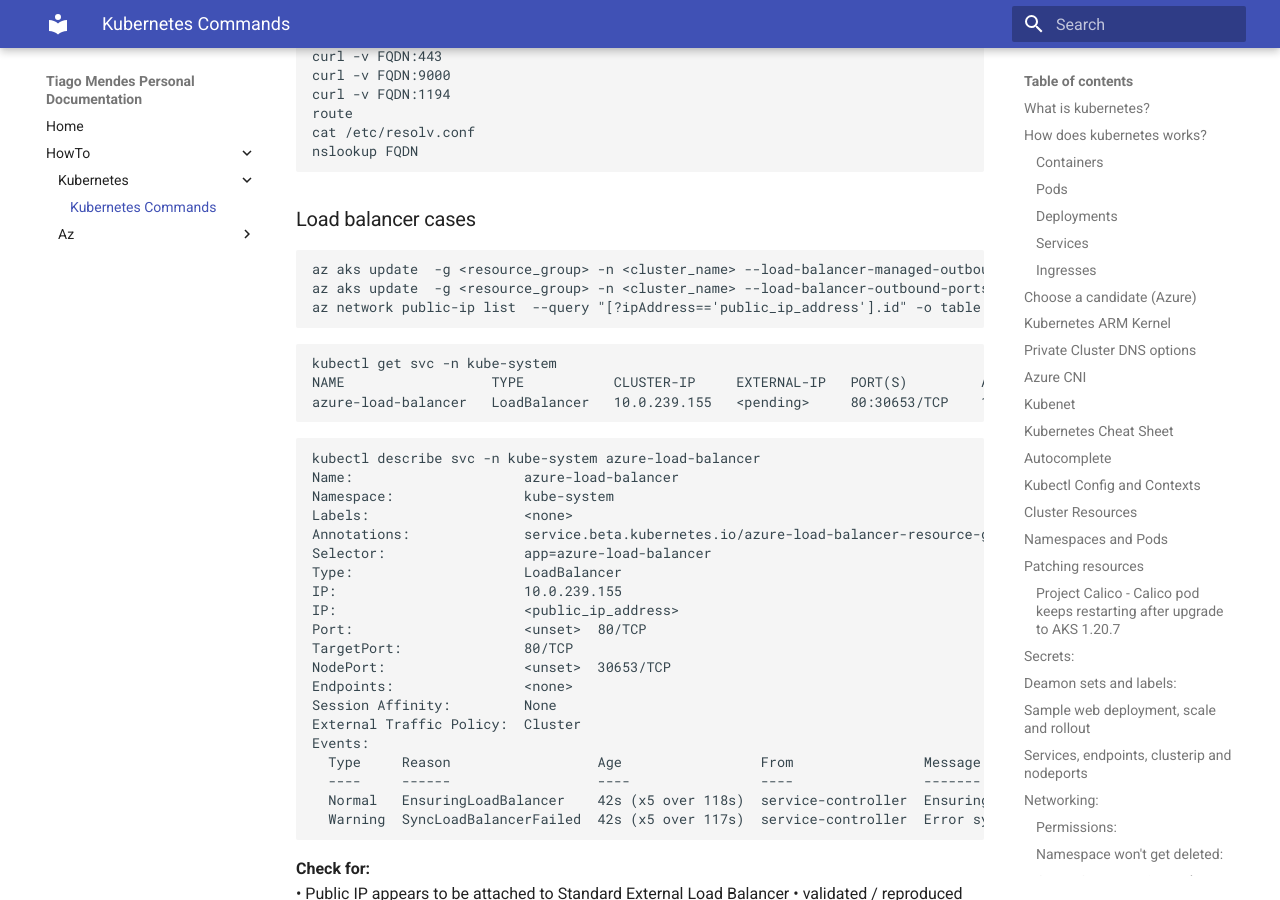
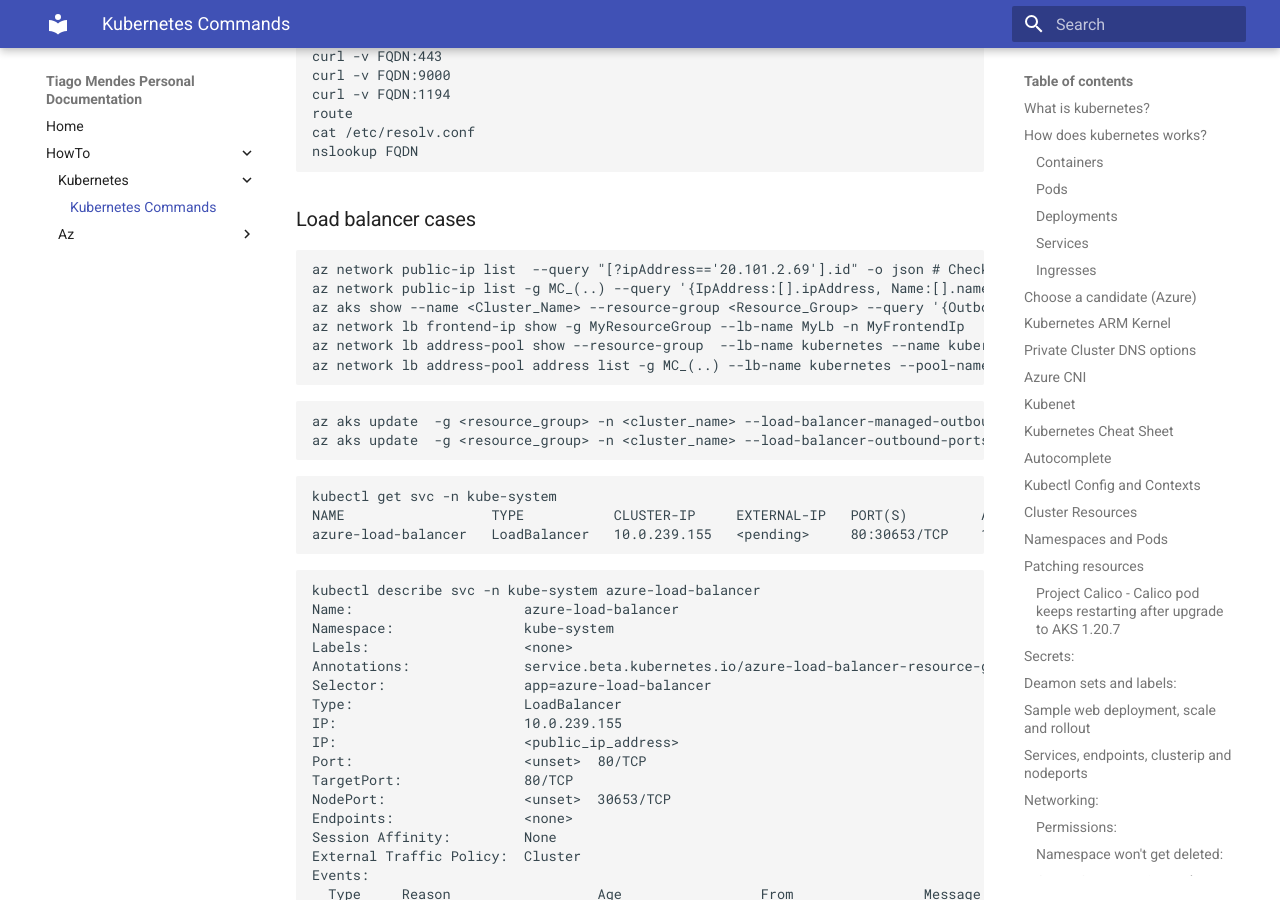
Before and after one commit to tmcmm/k8s-documentation, an MkDocs documentation site: the page built from docs/howto/kubernetes/kubernetes-help.md, in a window 1280 px wide and 900 px high, scrolled down 50842 px. Built offline with MkDocs 1.6.1 and Material for MkDocs 9.7.7, drawn with Linux system fonts in a browser that asks for light colours.

Commit message:
load balancer queries

````diff
--- a/docs/howto/kubernetes/kubernetes-help.md
+++ b/docs/howto/kubernetes/kubernetes-help.md
@@ -2216,9 +2216,16 @@ nslookup FQDN
 
 ### Load balancer cases
 ```
+az network public-ip list  --query "[?ipAddress=='20.101.2.69'].id" -o json # Check if determined ip exists in the LB frontendip configuration
+az network public-ip list -g MC_(..) --query '{IpAddress:[].ipAddress, Name:[].name}' -o json # Check any public ip on the Node_Resource_Group and its name
+az aks show --name <Cluster_Name> --resource-group <Resource_Group> --query '{OutboundPorts:networkProfile.loadBalancerProfile.allocatedOutboundPorts, OutboundIps:networkProfile.loadBalancerProfile.managedOutboundIps.count }' -o json #Check for the Outboundports number and oubound ips
+az network lb frontend-ip show -g MyResourceGroup --lb-name MyLb -n MyFrontendIp
+az network lb address-pool show --resource-group  --lb-name kubernetes --name kubernetes
+az network lb address-pool address list -g MC_(..) --lb-name kubernetes --pool-name kubernetes
+```
+```
 az aks update  -g <resource_group> -n <cluster_name> --load-balancer-managed-outbound-ip-count=2
 az aks update  -g <resource_group> -n <cluster_name> --load-balancer-outbound-ports=2048
-az network public-ip list  --query "[?ipAddress=='public_ip_address'].id" -o table
 ```
 ```
 kubectl get svc -n kube-system
````
